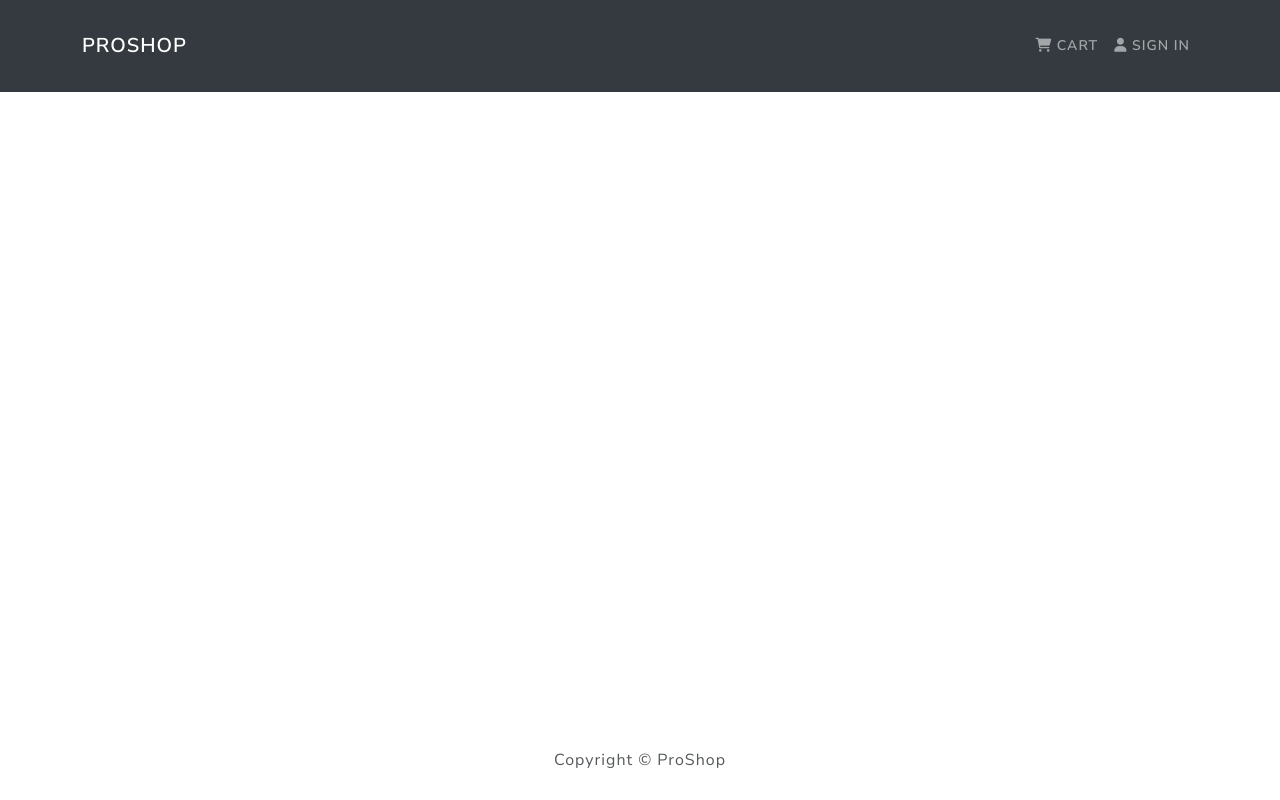
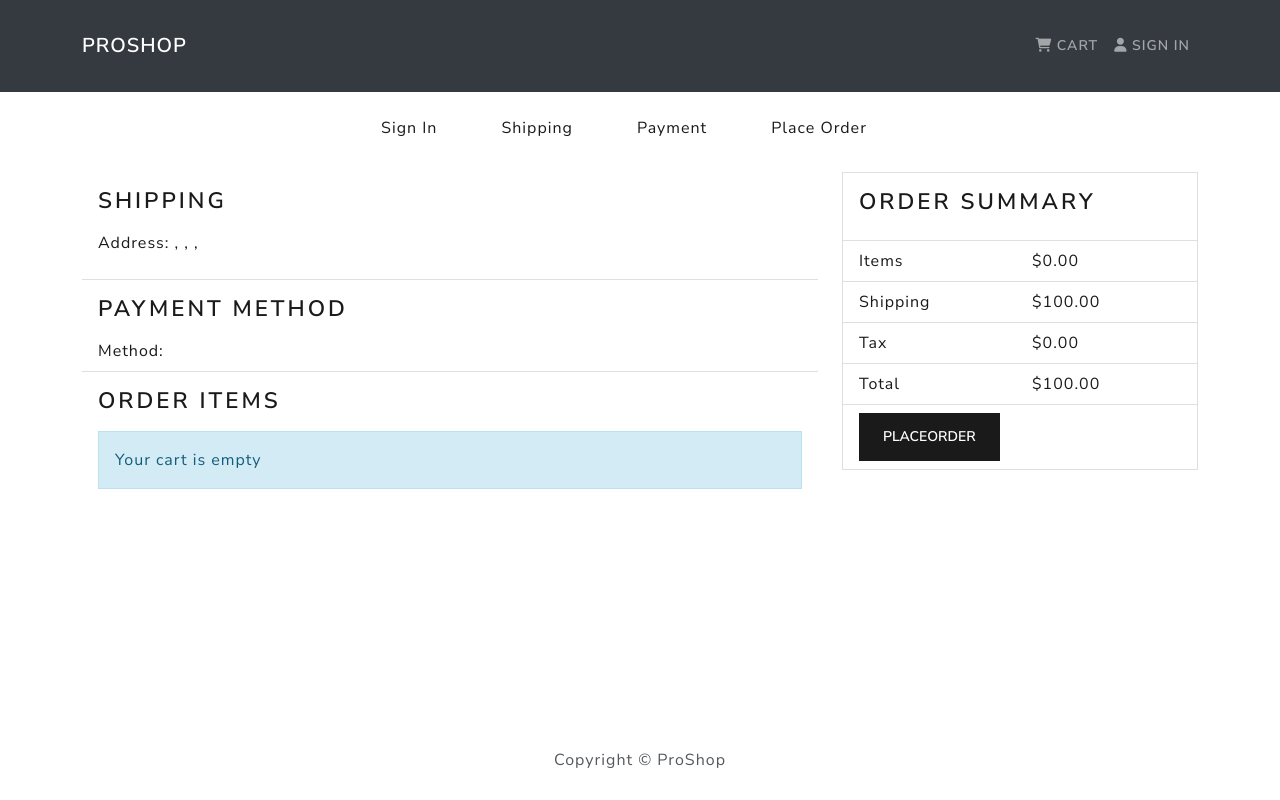
Before and after one commit to do-Va/Udemy-TraversyMedia-Mern-eCommerce-App, a React (Create React App) app in the folder frontend/: page /placeorder in a window 1280 px wide. Built offline with nearby package versions, Linux system fonts and the light colour scheme.

Commit message:
Added Place order screen

```diff
--- a/frontend/src/App.js
+++ b/frontend/src/App.js
@@ -11,6 +11,7 @@
 import ProfileScreen from './screens/ProfileScreen';
 import ShippingScreen from './screens/ShippingScreen';
 import PaymentScreen from './screens/PaymentScreen';
+import PlaceOrderScreen from './screens/PlaceOrderScreen';
 import Footer from './components/Footer';
 
 const App = () => {
@@ -22,6 +23,7 @@
           <Routes>
             <Route path="shipping" element={<ShippingScreen />} />
             <Route path="payment" element={<PaymentScreen />} />
+            <Route path="placeorder" element={<PlaceOrderScreen />} />
             <Route path="login" element={<LoginScreen />} />
             <Route path="register" element={<RegisterScreen />} />
             <Route path="profile" element={<ProfileScreen />} />
--- /dev/null
+++ b/frontend/src/screens/PlaceOrderScreen.js
@@ -0,0 +1,141 @@
+import React, { useState } from 'react';
+import { Link } from 'react-router-dom';
+import { Button, Row, Col, ListGroup, Image, Card } from 'react-bootstrap';
+import { useNavigate } from 'react-router-dom';
+import { useDispatch, useSelector } from 'react-redux';
+
+import Message from '../components/Message';
+import CheckoutSteps from '../components/CheckoutSteps';
+
+const PlaceOrderScreen = () => {
+  const cart = useSelector(state => state.cart);
+
+  // Calculate prices
+  const addDecimals = num => {
+    return (Math.round(num * 100) / 100).toFixed(2);
+  };
+
+  cart.itemsPrice = addDecimals(
+    cart.cartItems.reduce((acc, item) => acc + item.price * item.qty, 0)
+  );
+
+  cart.shippingPrice = addDecimals(Number(cart.itemsPrice > 100 ? 0 : 100));
+
+  cart.taxPrice = addDecimals(Number(0.15 * cart.itemsPrice));
+
+  cart.totalPrice = addDecimals(
+    Number(cart.itemsPrice) + Number(cart.shippingPrice) + Number(cart.taxPrice)
+  );
+
+  const placeOrderHandler = () => {
+    console.log('order');
+  };
+
+  return (
+    <>
+      <CheckoutSteps step1 step2 step3 step4 />
+      <Row>
+        <Col md={8}>
+          <ListGroup variant="flush">
+            <ListGroup.Item>
+              <h2>Shipping</h2>
+              <p>
+                <strong>Address: </strong>
+                {cart.shippingAddress.address}, {cart.shippingAddress.city},{' '}
+                {cart.shippingAddress.postalCode},{' '}
+                {cart.shippingAddress.country}
+              </p>
+            </ListGroup.Item>
+
+            <ListGroup.Item>
+              <h2>Payment Method</h2>
+              <strong>Method: </strong>
+              {cart.paymentMethod}
+            </ListGroup.Item>
+
+            <ListGroup.Item>
+              <h2>Order Items</h2>
+              {cart.cartItems.length === 0 ? (
+                <Message>Your cart is empty</Message>
+              ) : (
+                <ListGroup variant="flush">
+                  {cart.cartItems.map((item, index) => (
+                    <ListGroup.Item key={index}>
+                      <Row>
+                        <Col md={1}>
+                          <Image
+                            src={item.image}
+                            alt={item.name}
+                            fluid
+                            rounded
+                          />
+                        </Col>
+                        <Col>
+                          <Link to={`/product/${item.product}`}>
+                            {item.name}
+                          </Link>
+                        </Col>
+                        <Col md={4}>
+                          {item.qty} x ${item.price} = ${item.qty * item.price}
+                        </Col>
+                      </Row>
+                    </ListGroup.Item>
+                  ))}
+                </ListGroup>
+              )}
+            </ListGroup.Item>
+          </ListGroup>
+        </Col>
+        <Col md={4}>
+          <Card>
+            <ListGroup variant="flush">
+              <ListGroup.Item>
+                <h2>Order Summary</h2>
+              </ListGroup.Item>
+              <ListGroup.Item>
+                <Row>
+                  <Col>Items</Col>
+                  <Col>${cart.itemsPrice}</Col>
+                </Row>
+              </ListGroup.Item>
+
+              <ListGroup.Item>
+                <Row>
+                  <Col>Shipping</Col>
+                  <Col>${cart.shippingPrice}</Col>
+                </Row>
+              </ListGroup.Item>
+
+              <ListGroup.Item>
+                <Row>
+                  <Col>Tax</Col>
+                  <Col>${cart.taxPrice}</Col>
+                </Row>
+              </ListGroup.Item>
+
+              <ListGroup.Item>
+                <Row>
+                  <Col>Total</Col>
+                  <Col>${cart.totalPrice}</Col>
+                </Row>
+              </ListGroup.Item>
+
+              <ListGroup.Item>
+                <Button
+                  type="button"
+                  className="btn-block"
+                  disabled={cart.cartItems === 0}
+                  onClick={placeOrderHandler}
+                >
+                  PlaceOrder
+                </Button>
+              </ListGroup.Item>
+            </ListGroup>
+          </Card>
+        </Col>
+      </Row>
+    </>
+  );
+};
+
+export default PlaceOrderScreen;
```
